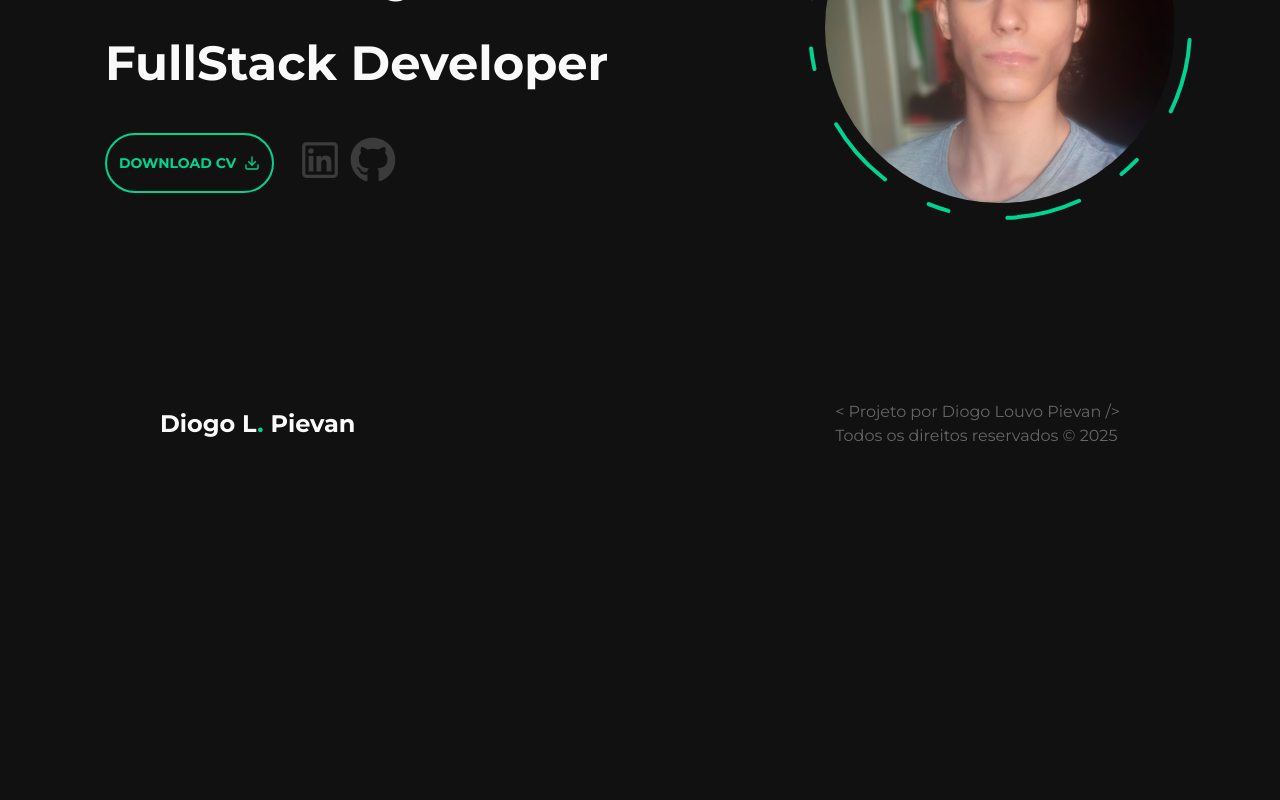
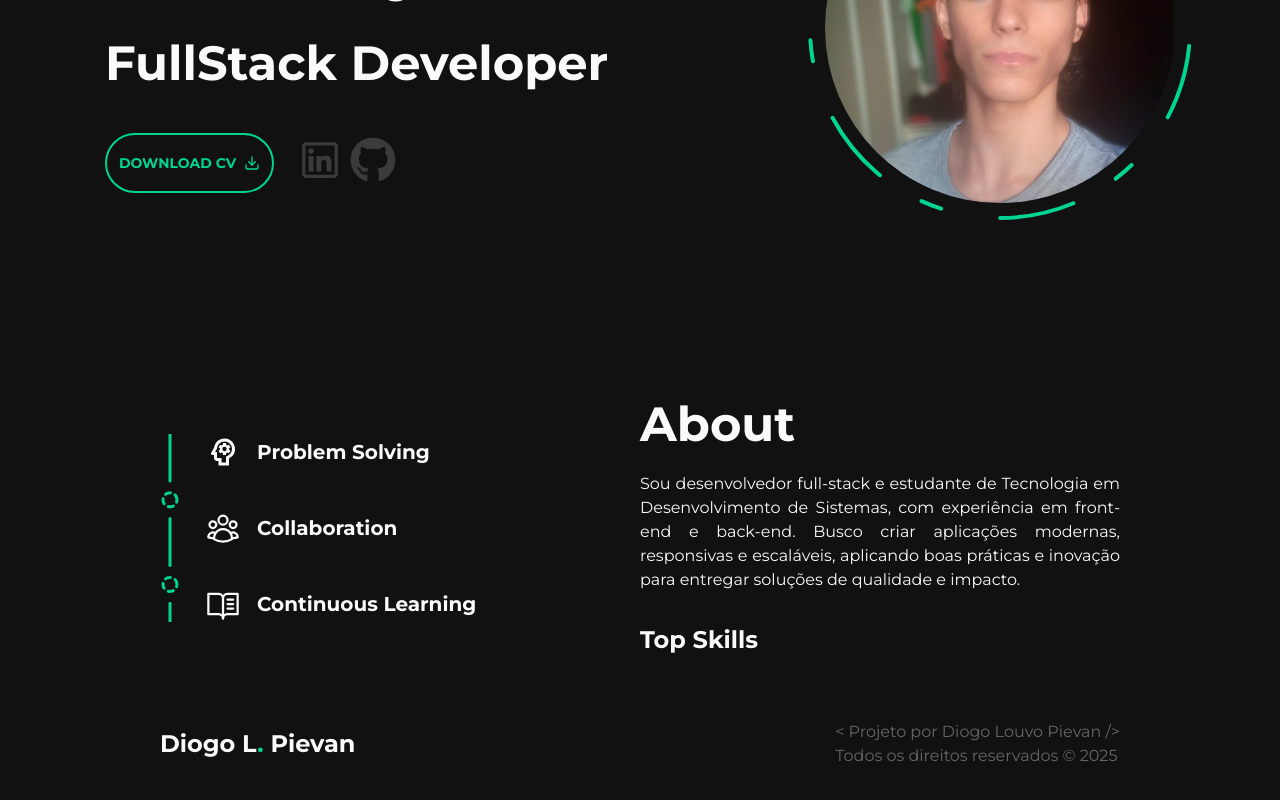
Before and after one commit to diogolpievan/portfolio, a Next.js app: page / in a window 1280 px wide. Shown: the part 412-1212 px from the top of the page. Before the commit the page ends 892 px from the top, so only its background shows below. Built offline with nearby package versions, Linux system fonts and the light colour scheme.

Commit message:
feat: about section initial (WIP)

```diff
--- a/src/app/page.tsx
+++ b/src/app/page.tsx
@@ -1,6 +1,11 @@
+import { AboutSection } from "@/components/about-section";
 import { HeroSection } from "@/components/hero-section";
-import Image from "next/image";
 
 export default function Home() {
-  return <HeroSection />;
+  return (
+    <>
+      <HeroSection />
+      <AboutSection />
+    </>
+  );
 }
--- /dev/null
+++ b/src/components/about-section/index.tsx
@@ -0,0 +1,126 @@
+"use client";
+
+import { motion } from "motion/react";
+import { MdOutlinePsychology } from "react-icons/md";
+import { PiBookOpenText } from "react-icons/pi";
+import { HiOutlineUserGroup } from "react-icons/hi2";
+
+export const AboutSection = () => {
+  return (
+    <section
+      id="about"
+      className="container flex flex-col lg:flex-row gap-0 py-16 justify-between lg:px-40 items-center"
+    >
+      <div className="flex-1 flex text-2xl">
+        <motion.div>
+          <motion.svg
+            width="25px"
+            height="100%"
+            xmlns="http://www.w3.org/2000/svg"
+          >
+            <motion.line
+              x1="10"
+              y1="0"
+              x2="10"
+              y2="25%"
+              strokeWidth={3}
+              stroke="#00d491"
+              strokeLinecap="round"
+              strokeLinejoin="round"
+            />
+            <motion.circle
+              cx="10"
+              cy="35%"
+              r="7"
+              fill="transparent"
+              stroke="#00d491"
+              strokeWidth={3}
+              strokeLinecap="round"
+              strokeLinejoin="round"
+              initial={{ strokeDasharray: "4 1 2 3" }}
+              animate={{
+                strokeDasharray: ["7 7 7 7", "5 5 5 5"],
+                rotate: [0, 360],
+              }}
+              transition={{
+                duration: 7,
+                repeat: Infinity,
+                repeatType: "mirror",
+              }}
+            />
+            <motion.line
+              x1="10"
+              y1="45%"
+              x2="10"
+              y2="70%"
+              strokeWidth={3}
+              stroke="#00d491"
+              strokeLinecap="round"
+              strokeLinejoin="round"
+            />
+            <motion.circle
+              cx="10"
+              cy="80%"
+              r="7"
+              fill="transparent"
+              stroke="#00d491"
+              strokeWidth={3}
+              strokeLinecap="round"
+              strokeLinejoin="round"
+              initial={{ strokeDasharray: "4 1 2 3" }}
+              animate={{
+                strokeDasharray: ["7 7 7 7", "5 5 5 5"],
+                rotate: [0, 360],
+              }}
+              transition={{
+                duration: 7,
+                repeat: Infinity,
+                repeatType: "mirror",
+              }}
+            />
+            <motion.line
+              x1="10"
+              y1="90%"
+              x2="10"
+              y2="100%"
+              strokeWidth={3}
+              stroke="#00d491"
+              strokeLinecap="round"
+              strokeLinejoin="round"
+            />
+          </motion.svg>
+        </motion.div>
+
+        <div className="flex justify-center ml-5 items-start flex-col gap-10">
+          <div className="flex items-center justify-start flex-1 gap-4">
+            <MdOutlinePsychology className="text-4xl " />
+            <h4 className="text-xl font-bold">Problem Solving</h4>
+          </div>
+          <div className="flex items-center justify-start flex-1 gap-4">
+            <HiOutlineUserGroup className="text-4xl" />
+            <h4 className="text-xl font-bold">Collaboration</h4>
+          </div>
+          <div className="flex items-center justify-start flex-1 gap-4">
+            <PiBookOpenText className="text-4xl" />
+            <h4 className="text-xl font-bold">Continuous Learning</h4>
+          </div>
+        </div>
+      </div>
+
+      <div className="flex-1">
+        <h2 className="font-bold text-2xl lg:text-5xl">About</h2>
+        <p className="text-justify mt-6">
+          Sou desenvolvedor full-stack e estudante de Tecnologia em
+          Desenvolvimento de Sistemas, com experiência em front-end e back-end.
+          Busco criar aplicações modernas, responsivas e escaláveis, aplicando
+          boas práticas e inovação para entregar soluções de qualidade e
+          impacto.
+        </p>
+        <div className="flex mt-8">
+          <h3 className="font-bold text-2xl">Top Skills</h3>
+          <div className="flex gap-2"></div>
+        </div>
+      </div>
+    </section>
+  );
+};
```
